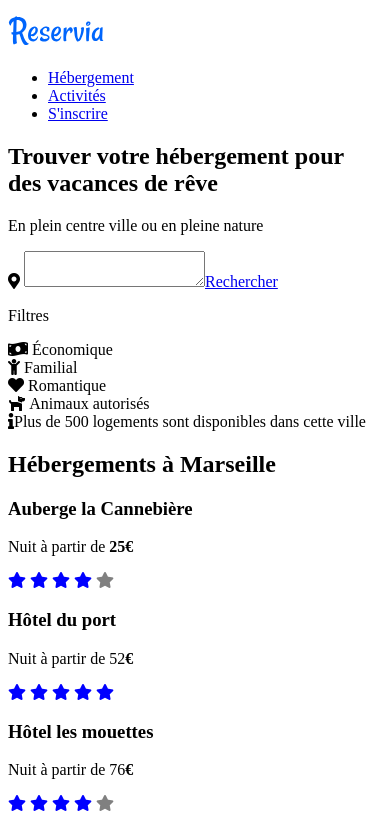
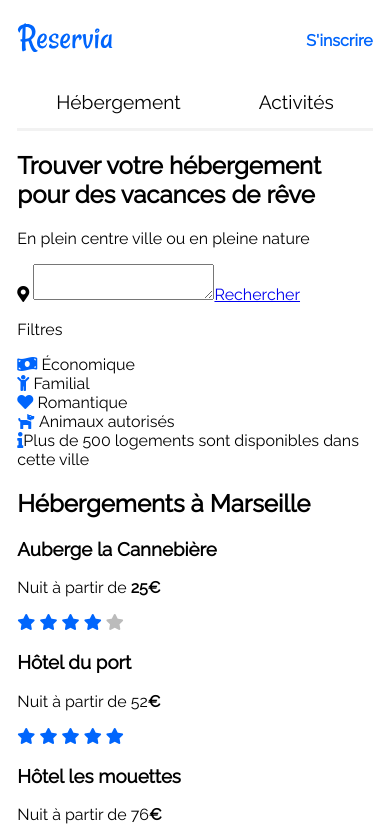
Before and after one commit to PierreJacq/JACQUEMIN_2_11032021, a plain HTML site: page index.html in a window 390 px wide. Shown: the top 829 px of the page. Drawn offline with Linux system fonts and the light colour scheme.

Commit message:
CSS - Header première version

```diff
--- a/index.html
+++ b/index.html
@@ -3,6 +3,8 @@
         <meta charset="utf-8" />
         <link rel="stylesheet" href="styles.css" />
         <link href="fontawesome/css/all.css" rel="stylesheet">
+        <link rel="preconnect" href="https://fonts.gstatic.com">
+        <link href="https://fonts.googleapis.com/css2?family=Raleway&display=swap" rel="stylesheet">
         <title>Reservia - Vos vacances de rêve</title>
     </head>
 
@@ -11,14 +13,15 @@
 
             <!--HEADER------------------------------------------------------------>
             <header>
-                <img src="images/Reservia.svg"  alt="logoReservia"/>
+                <img src="images/Reservia.svg"  alt="logoReservia" class="logo"/>
                 <nav>
                     <ul>
                         <li class="menu"><a href="#hebergement">Hébergement</a></li>
                         <li class="menu"><a href="#activites">Activités</a></li>
-                        <li id="inscription"><a href="#">S'inscrire</a></li>
+
                     </ul>
                 </nav>
+                <div id="inscription"> <a href="#" >S'inscrire</a></div>
             </header>
             <!--RECHERCHE-------------------------------------------------------->
 
--- a/styles.css
+++ b/styles.css
@@ -1,9 +1,169 @@
+/*---------------ELEMENTS PRINCIPAUX ------------------------------------------------------*/
+body{
+    font-family: "Raleway", sans-serif;
+    font-weight: normal;
+    font-style: normal;
+    box-sizing:border-box;
+    -moz-box-sizing: border-box;
+    -webkit-box-sizing: border-box;
+    margin-top: 0px;
+
+
+}
+
+#blocpage{
+    width: 90%;
+    max-width: 1200px;
+    margin:auto;
+
+}
+
+@media all and (max-width: 768px){
+    #blocpage{
+        width: 95%;
+        margin:auto;
+    }
+}
+
+
+/*---------------HEADER -------------------------------------------------------------------*/
+header{
+    display:flex;
+    justify-content: space-between;
+    align-items: flex-start;
+
+}
+
+.logo{
+    margin: 15px auto 0 0;
+}
+
+header ul{
+    display:flex;
+    flex-direction: row;
+    list-style-type: none;
+    margin-top: 0px;
+}
+
+header li{
+    margin-right: 25px;
+
+}
+
+header a{
+    display: block;
+    text-decoration: none;
+    color:black;
+    padding-top: 30px;
+
+}
+
+.menu a{
+    border-top: 1px solid transparent;
+    border-bottom: 3px solid transparent;
+}
+
+.menu a:hover{
+    border-top: 1px solid #0065FC;
+    color:#0065FC;
+}
+
+#inscription a{
+    border-top: 1px solid transparent;
+    color:#0065FC;
+    font-weight: bold;
+}
+
+
+#inscription a:hover{
+    color: gray;
+}
+
+@media all and (max-width: 768px){
+    header{
+        flex-wrap: wrap;
+        justify-content: space-between;
+    }
+
+    header nav{
+        flex-basis: 100%;
+        width: 100%;
+        order: 3;
+    }
+
+    header ul{
+        justify-content: space-evenly;
+        padding: 0;
+        margin: auto;
+    }
+
+    .menu{
+        flex:auto;
+        text-align: center;
+        font-size: larger;
+        margin:auto;
+    }
+
+    .menu a{
+        padding-bottom: 15px;
+        border-bottom: 3px solid #F2F2F2;
+    }
+
+    .menu a:hover{
+        border-top: 1px solid transparent;
+        border-bottom: 3px solid #0065FC;
+    }
+
+
+
+
+
+
+/*---------------RECHERCHE ----------------------------------------------------------------*/
+
+
+/*---------------HEBERGEMENT --------------------------------------------------------------*/
+
+
+/*---------------POPULAIRES ---------------------------------------------------------------*/
+
+
+/*---------------ACTIVITES ----------------------------------------------------------------*/
+
+
+/*---------------FOOTER -------------------------------------------------------------------*/
+
+
+/*---------------MEDIA QUERIES ------------------------------------------------------------*/
+
+
+/*---------------EMBELISSEMENT ------------------------------------------------------------*/
+
+
+/*---------------CSS PICTOS FONTAWESOME----------------------------------------------------*/
+.fa-money-bill-wave{
+    color:#0065FC;
+}
+
+.fa-child{
+    color:#0065FC;
+}
+
+.fa-heart{
+    color:#0065FC;
+}
+
+.fa-dog{
+    color:#0065FC;
+}
+
+.fa-info{
+    color:#0065FC;
+}
 
 .fa-star {
-    color: blue;
+    color: #0065FC;
 
 }
 .fa-star.gris{
-    color: gray;
-
-}
+    color: rgb(187, 187, 187);}
```
